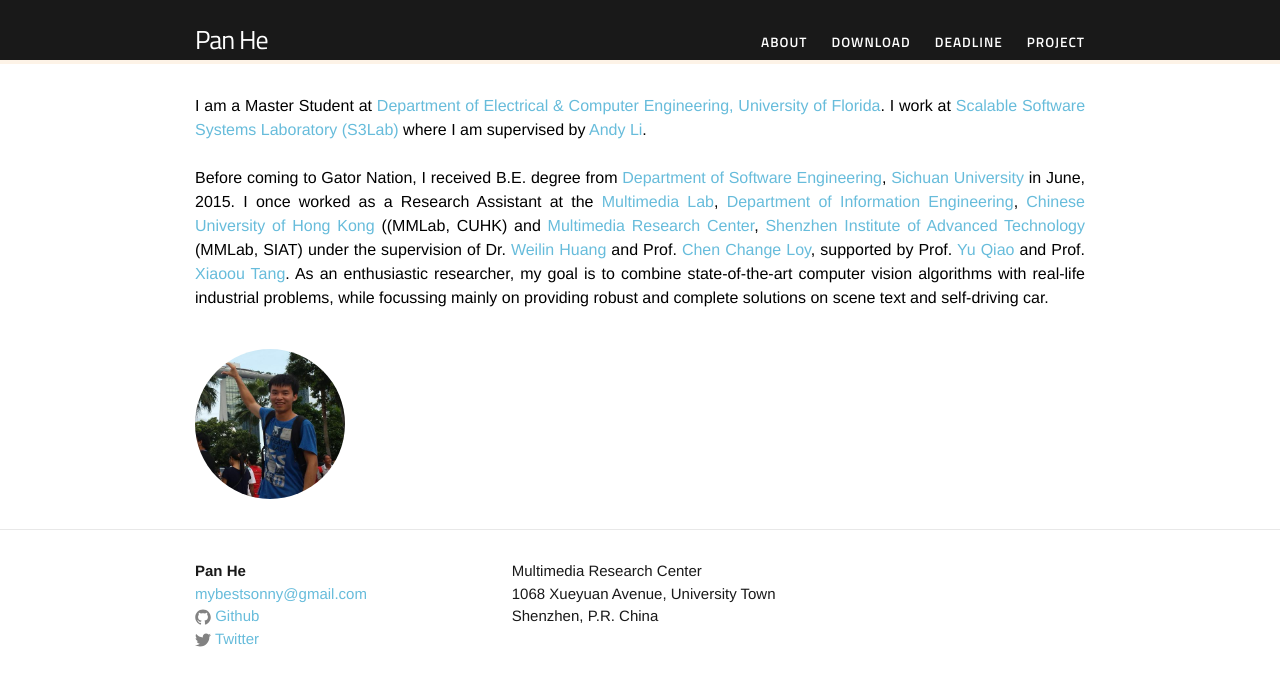
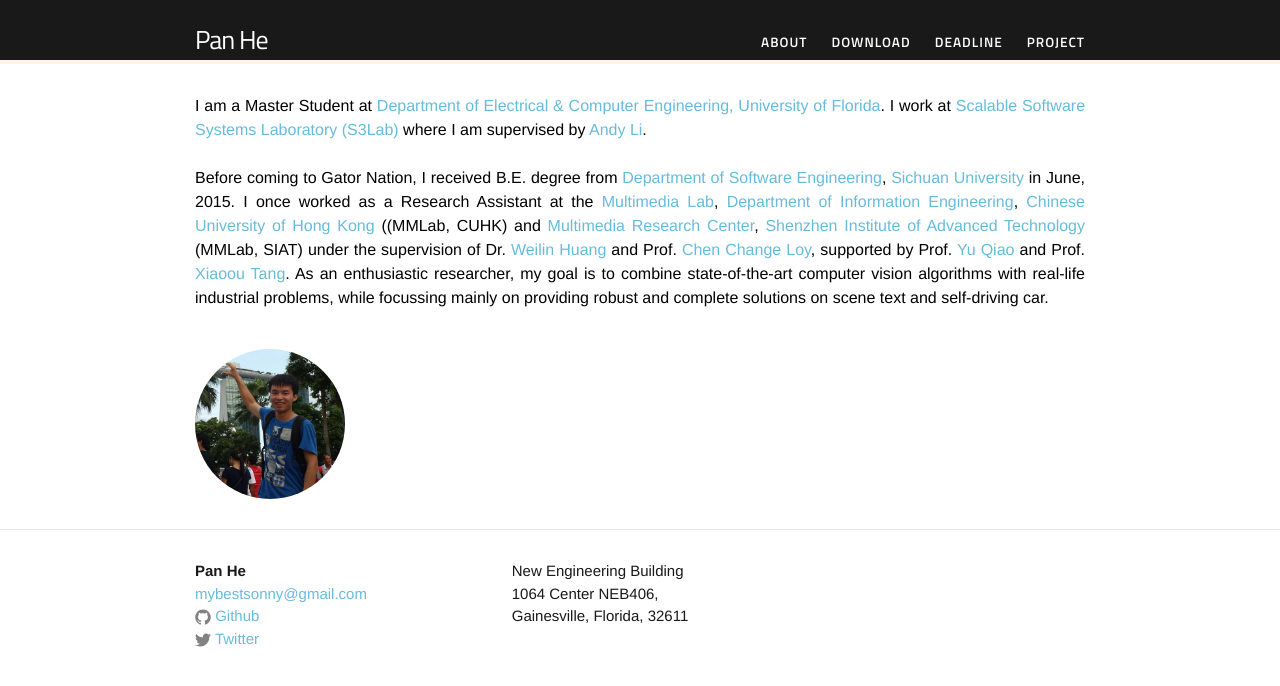
Before and after one commit to BestSonny/BestSonny.github.io.old, a Jekyll site: the page built from index.html, in a window 1280 px wide. Shown: the top 686 px of the page. Built offline with Jekyll 4.4.1, drawn with Linux system fonts in a browser that asks for light colours.

Commit message:
update new school information

```diff
--- a/_includes/footer.html
+++ b/_includes/footer.html
@@ -44,9 +44,9 @@
 
       <div class="footer-col  footer-col-3">
          <p class="text">
-          Multimedia Research Center <br />
-          1068 Xueyuan Avenue, University Town <br />
-          Shenzhen, P.R. China
+          New Engineering Building<br />
+          1064 Center NEB406, <br />
+          Gainesville, Florida, 32611
         </p>
       </div>
 
```
